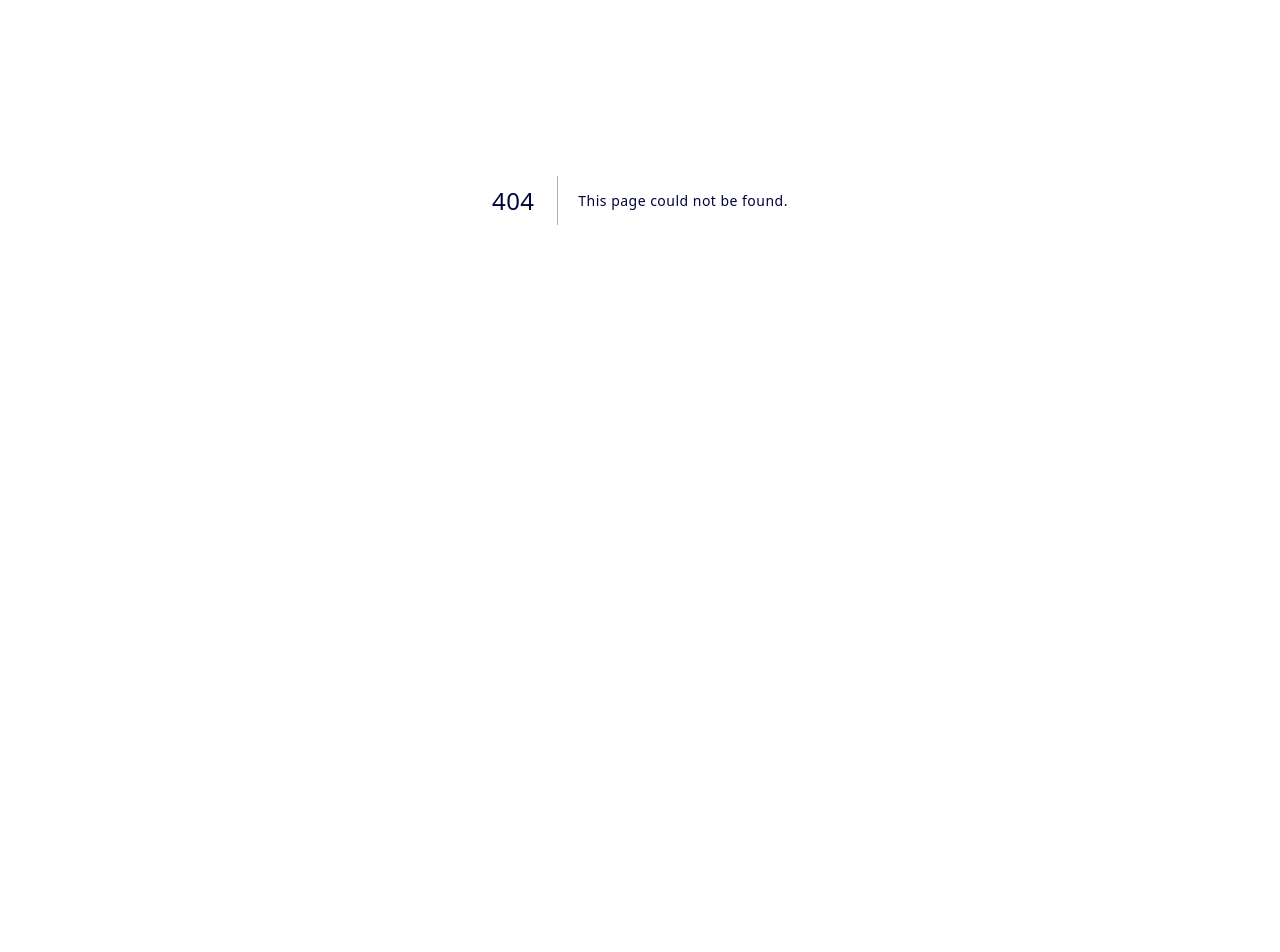
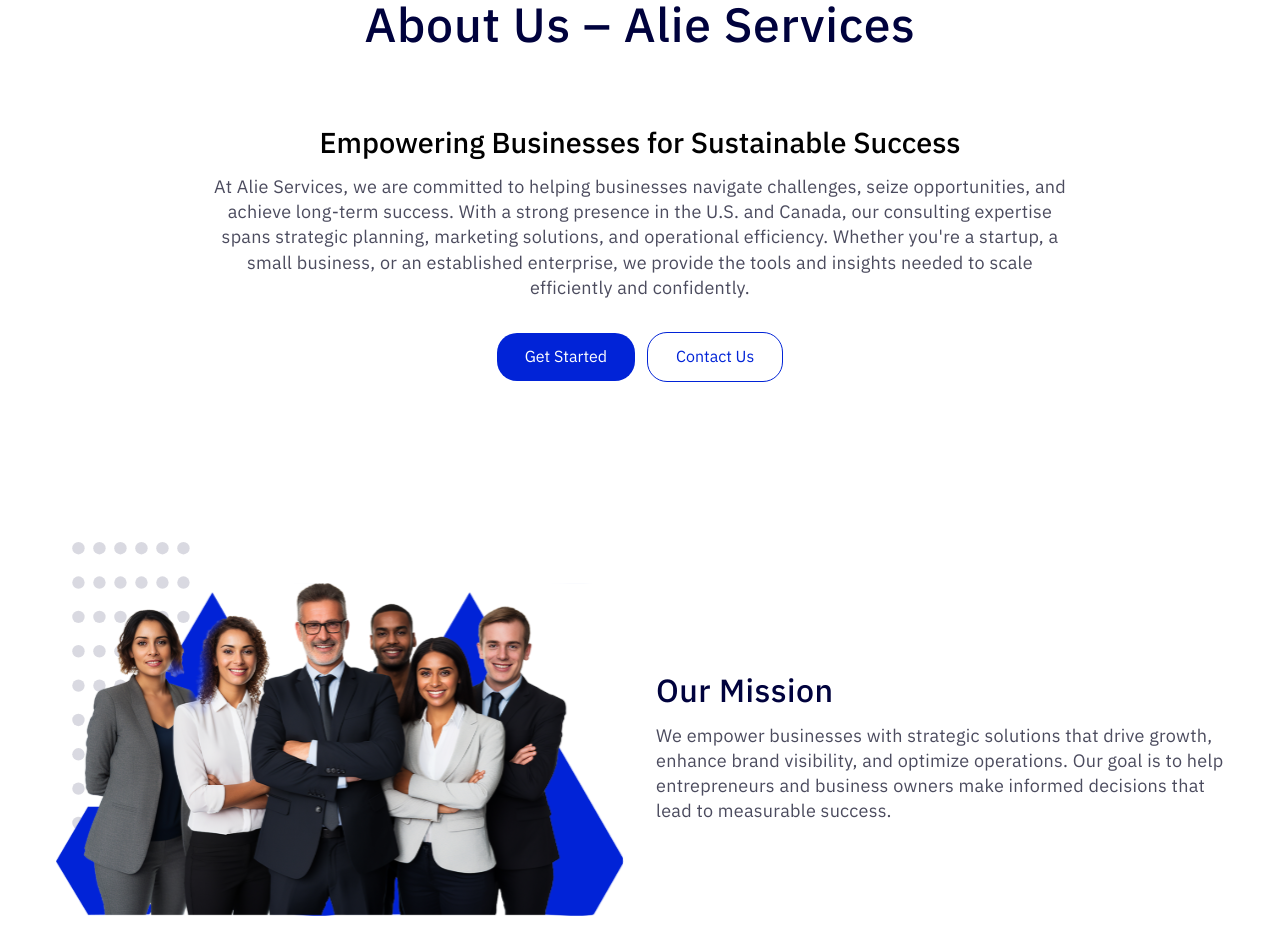
Before and after one commit to elghanbibadr/aliservicesv2, a Next.js app: page /about in a window 1280 px wide. Before the commit this address had no page. Shown: the part 200-1152 px from the top of the page. Before the commit the page ends 800 px from the top, so only its background shows below. Built offline with nearby package versions, Linux system fonts and the light colour scheme.

Commit message:
created the our mission section

```diff
--- /dev/null
+++ b/app/about/page.tsx
@@ -0,0 +1,57 @@
+import React from "react";
+import Container from "../componenets/ui/Container";
+import ourMission from "@/public/ourMission.svg";
+import Image from "next/image";
+
+const AboutUsPage = () => {
+  return (
+    <Container>
+      <div className="text-center my-20">
+        <h1>About Us – Alie Services</h1>
+        <h4>Empowering Businesses for Sustainable Success</h4>
+        <p className="md:w-[70%] mx-auto">
+          At Alie Services, we are committed to helping businesses navigate
+          challenges, seize opportunities, and achieve long-term success. With a
+          strong presence in the U.S. and Canada, our consulting expertise spans
+          strategic planning, marketing solutions, and operational efficiency.
+          Whether you're a startup, a small business, or an established
+          enterprise, we provide the tools and insights needed to scale
+          efficiently and confidently.
+        </p>
+        <div className="flex gap-3 items-center mx-auto w-fit mt-8">
+          <button className="btn-blue">Get Started</button>
+          <button className="btn-transparent">Contact Us</button>
+        </div>
+      </div>
+      {/* ection 2 */}
+      <div className="bg-white">
+        <div className="relative isolate overflow-hidden ">
+          <div className=" pt-10 pb-24 sm:pb-32 lg:grid lg:grid-cols-2 justify-center items-center  lg:gap-x-8 lg:px-8 lg:py-20">
+
+            <div className="">
+              <Image
+                src={ourMission}
+                height={700}
+                width={700}
+                alt="hero image"
+              />
+            </div>
+            <div className="px-6 lg:px-0 lg:pt-4">
+              <div className="">
+                <h2 className="mt-10 ">
+                Our Mission
+                </h2>
+                <p className="mt-8 text-lg font-medium text-pretty text-gray-500 sm:text-xl/8">
+                We empower businesses with strategic solutions that drive growth, enhance brand visibility, and optimize operations. Our goal is to help entrepreneurs and business owners make informed decisions that lead to measurable success.
+                </p>
+
+              </div>
+            </div>
+          </div>
+        </div>
+      </div>
+    </Container>
+  );
+};
+
+export default AboutUsPage;
--- a/app/globals.css
+++ b/app/globals.css
@@ -55,7 +55,7 @@
          md:text-[3rem] md:leading-[100%] md:tracking-[0.015em]
          lg:text-[3rem] lg:leading-[100%] lg:tracking-[0.015em]
          xl:text-[3rem] xl:leading-[100%] xl:tracking-[0.015em]
-         my-8;
+         ;
 }
 
 button{
--- a/app/layout.tsx
+++ b/app/layout.tsx
@@ -1,10 +1,14 @@
 import type { Metadata } from "next";
-import {IBM_Plex_Sans_Arabic } from "next/font/google";
+import { IBM_Plex_Sans_Arabic } from "next/font/google";
 import "./globals.css";
+import Footer from "./componenets/ui/Footer";
+import Newsletter from "./componenets/NewsLetter";
+import Navbar from "./componenets/Navbar";
+import Container from "./componenets/ui/Container";
 
 const IbmPlex = IBM_Plex_Sans_Arabic({
   subsets: ["latin"],
-  weight: ["400", "700","100","200","300","500"], // Ensure the required font weights are included
+  weight: ["400", "700", "100", "200", "300", "500"], // Ensure the required font weights are included
   display: "swap",
 });
 
@@ -20,10 +24,13 @@
 }>) {
   return (
     <html lang="en">
-      <body
-        className={`${IbmPlex.className}  antialiased`}
-      >
+      <body className={`${IbmPlex.className}  antialiased`}>
+        <Container>
+          <Navbar />
+        </Container>
         {children}
+        <Newsletter />
+        <Footer />
       </body>
     </html>
   );
--- a/app/page.tsx
+++ b/app/page.tsx
@@ -13,15 +13,12 @@
   return (
     <>
       <Container>
-     <Navbar/>
      <Hero/>
     </Container>
      <AboutUsSection/>
      <ComprehensiveSolutions/>
      <HomeBlogs/>
      <Faqs/>
-     <Newsletter/>
-     <Footer/>
     </>
 
 
```
Also changed, not shown: public/image.png (added), public/ourMission.svg (added).
